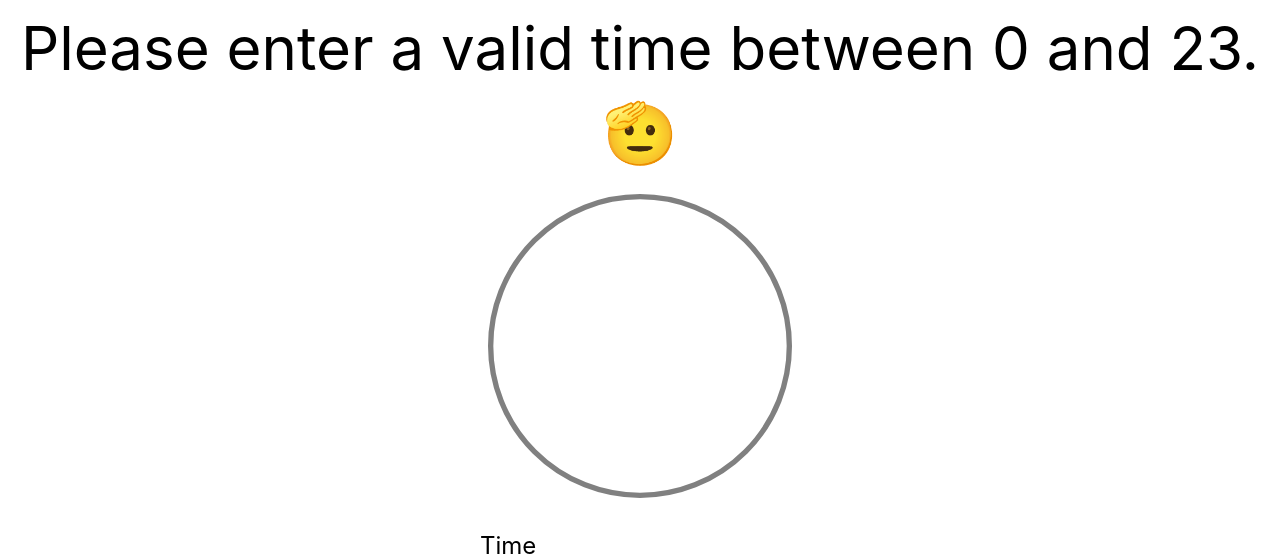
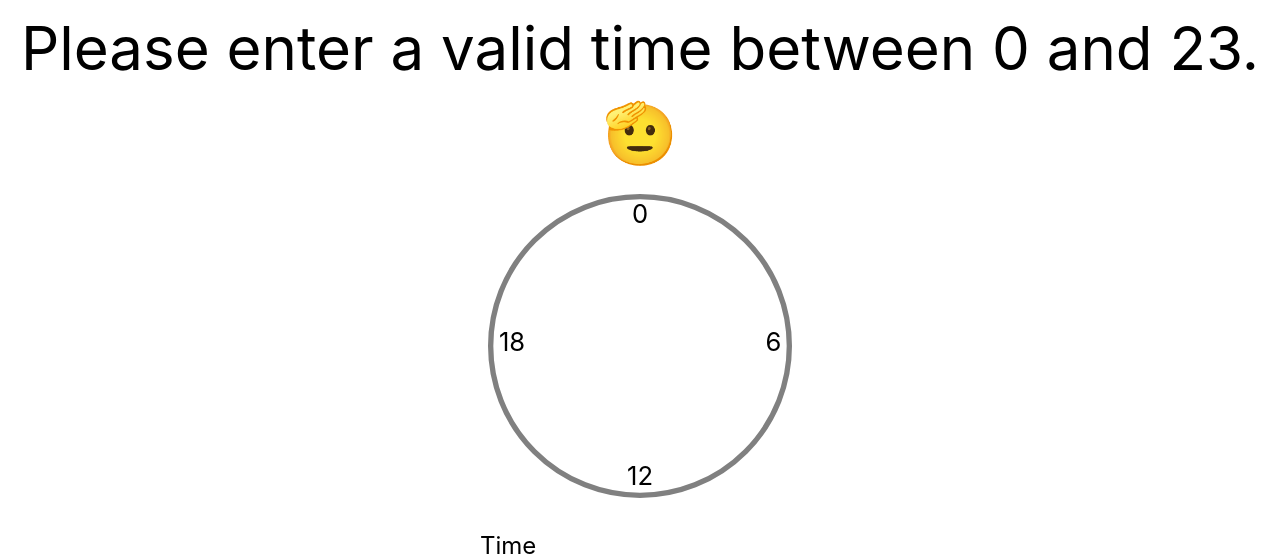
Before and after one commit to comevback/checkTimeReact, a React (Create React App) app: page / in a window 1280 px wide. Shown: the top 556 px of the page. Built offline with nearby package versions, Linux system fonts and the light colour scheme.

Commit message:
add number

```diff
--- a/src/watch.js
+++ b/src/watch.js
@@ -76,6 +76,10 @@ const WatchPage = (props) => {
             <line x1={coorTime.x1} y1={coorTime.y1} x2={coorTime.x2} y2={coorTime.y2} stroke="red" strokeWidth="12" />
             <line x1="150" y1="150" x2={coorStartTime.x2} y2={coorStartTime.y2} stroke="blue" strokeWidth="3" />
             <line x1="150" y1="150" x2={coorEndTime.x2} y2={coorEndTime.y2} stroke="green" strokeWidth="3" />
+            <text x="150" y="35" textAnchor="middle" fontSize="24">0</text>
+            <text x="275" y="155" textAnchor="middle" fontSize="24">6</text>
+            <text x="150" y="280" textAnchor="middle" fontSize="24">12</text>
+            <text x="30" y="155" textAnchor="middle" fontSize="24">18</text>
         </svg>
     );
 };
```
